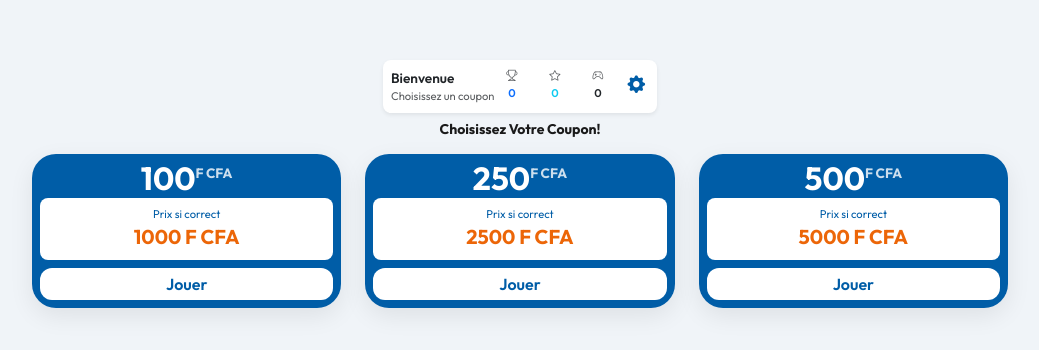
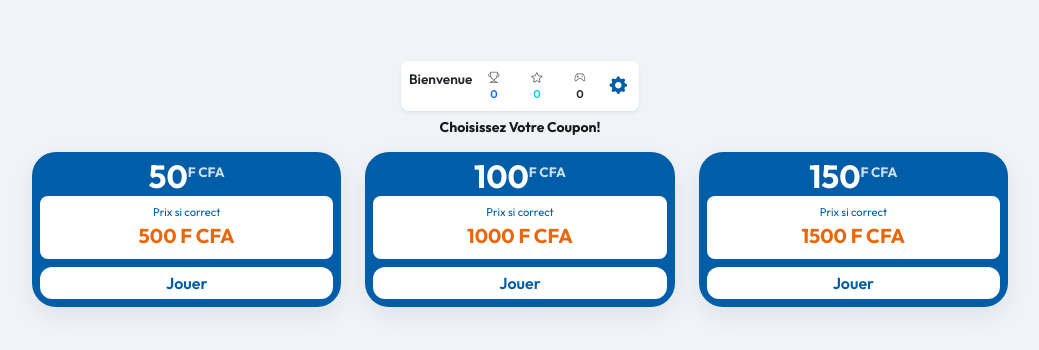
Before and after one commit to AKAJEANYANN/quiz-fortune, a Nuxt app: page /coupons in a window 1280 px wide. Shown: the part 216-566 px from the top of the page, without its empty margins (120-1159 px from the left). Built offline with nearby package versions, Linux system fonts and the light colour scheme.

Commit message:
first commit

```diff
--- a/composables/useQuiz.ts
+++ b/composables/useQuiz.ts
@@ -10,9 +10,9 @@ export const useQuiz = () => {
 
     // Coupons data
     const coupons = [
-        { id: 1, price: 100, prize: 1000, color: 'primary' },
-        { id: 2, price: 250, prize: 2500, color: 'primary' },
-        { id: 3, price: 500, prize: 5000, color: 'primary' }
+        { id: 1, price: 50, prize: 500, color: 'primary' },
+        { id: 2, price: 100, prize: 1000, color: 'primary' },
+        { id: 3, price: 150, prize: 1500, color: 'primary' }
     ]
 
     const setUserPhone = (phone: string) => {
--- a/pages/coupons.vue
+++ b/pages/coupons.vue
@@ -10,7 +10,6 @@
                 <span class="phone-number">{{ formattedPhone }}</span>
               </ClientOnly>
             </div>
-            <p class="text-muted mb-0 xx-small">Choisissez un coupon</p>
           </div>
           <div class="stats-container d-flex gap-2 align-items-center">
             <div class="stat-item">
--- a/pages/index.vue
+++ b/pages/index.vue
@@ -7,8 +7,9 @@
         </div>
       </div>
 
-      <h3 class="mb-1">QuizFortune!</h3>
-      <p class="text-muted mb-2 x-small">Play. Win. Repeat!</p>
+
+      <h3 class="mb-1">MEGA GAME</h3>
+      <p class="text-muted mb-2 x-small">Plus vous jouez et Plus vous gagnez!</p>
 
       <div class="text-start mb-2">
         <label class="form-label fw-semibold x-small">Numéro de téléphone</label>
@@ -16,7 +17,7 @@
           v-model="phone"
           type="tel"
           class="form-control form-control-sm"
-          placeholder="+225 XX XX XX XX"
+          placeholder="+241 XX XX XX XX"
         >
       </div>
 
--- a/pages/payment.vue
+++ b/pages/payment.vue
@@ -16,7 +16,7 @@
       </div>
 
       <div class="text-start mb-2">
-        <label class="form-label fw-semibold x-small">Numéro Moov Money</label>
+        <label class="form-label fw-semibold x-small">Numéro Moov</label>
         <input
           type="tel"
           class="form-control form-control-sm"
@@ -31,14 +31,10 @@
         </button>
         <button @click="processPayment" class="btn btn-primary flex-grow-1 py-2" :disabled="processing">
           <span v-if="processing" class="spinner-border spinner-border-sm me-2"></span>
-          {{ processing ? 'Traitement...' : 'Payer Maintenant' }}
+          {{ processing ? 'Traitement...' : 'Acheter le coupon' }}
         </button>
       </div>
 
-      <p class="text-muted xx-small mt-2 mb-0">
-        <i class="bi bi-shield-lock-fill me-1"></i>
-        Paiement sécurisé via Moov Money
-      </p>
     </div>
   </div>
 </template>
--- a/pages/quiz.vue
+++ b/pages/quiz.vue
@@ -52,8 +52,8 @@ if (!selectedCoupon.value) {
   router.push('/coupons')
 }
 
-const timeLeft = ref(10)
-const totalTime = 10
+const timeLeft = ref(3)
+const totalTime = 3
 const options = ['Paris', 'Londres', 'Berlin']
 const correctAnswer = 'Paris'
 const selectedOption = ref(null)
--- a/pages/ready.vue
+++ b/pages/ready.vue
@@ -23,7 +23,7 @@
         <div class="col-4">
           <div class="stat-box p-2 border rounded-2 h-100 d-flex flex-column justify-content-center">
             <i class="bi bi-lightning-fill text-info small mb-0"></i>
-            <div class="xx-small fw-semibold">10s</div>
+            <div class="xx-small fw-semibold">3s</div>
           </div>
         </div>
         <div class="col-4">
```
Also changed, not shown: static/logo_moov_africa_2.png (added).
